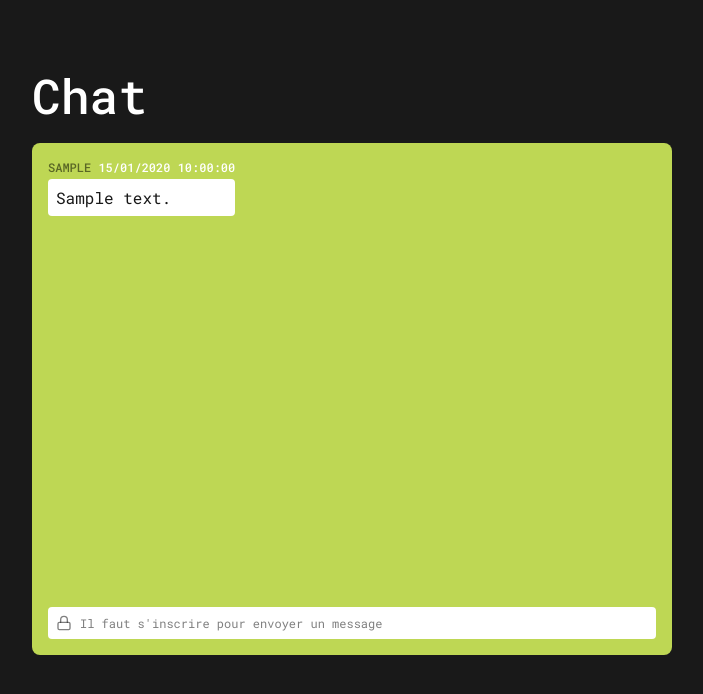
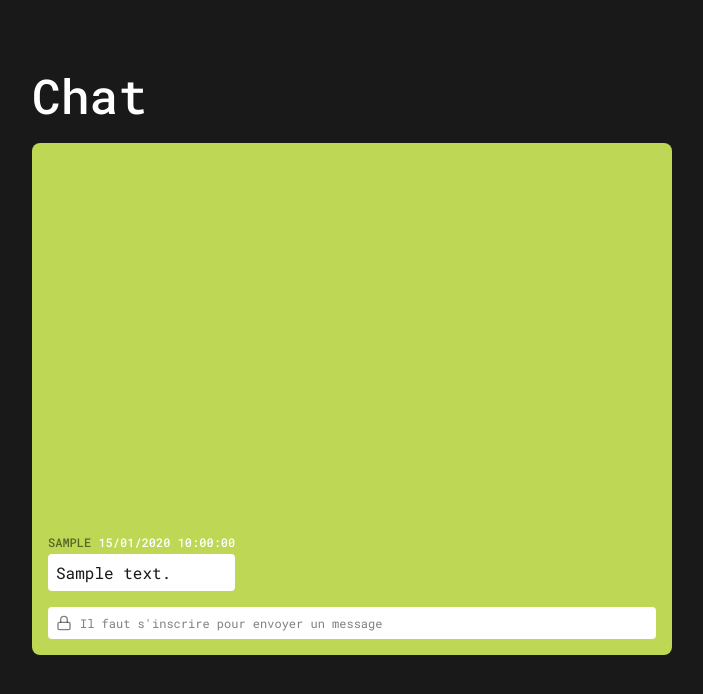
Before and after one commit to Triips-TheCoder/HETIC-FLASK-CHAT, a Flask app: page / in a window 1280 px wide. Shown: the part 76-770 px from the top of the page, without its empty margins (288-991 px from the left). Run offline with Flask 3, Linux system fonts and the light colour scheme; tables that the repository leaves empty hold one stand-in row (values such as "Sample post").

Commit message:
conversation reverse

```diff
--- a/static/css/conversation.css
+++ b/static/css/conversation.css
@@ -14,7 +14,7 @@
 
 .messages-container {
     display: flex;
-    flex-direction: column;
+    flex-direction: column-reverse;
     justify-content: flex-start;
     overflow: scroll;
     flex-grow: 1;
--- a/static/css/message.css
+++ b/static/css/message.css
@@ -5,7 +5,7 @@
     max-width: 66%;
 }
 
-.message:last-of-type {
+.message:first-of-type {
     margin-bottom: 0;
 }
 
```
